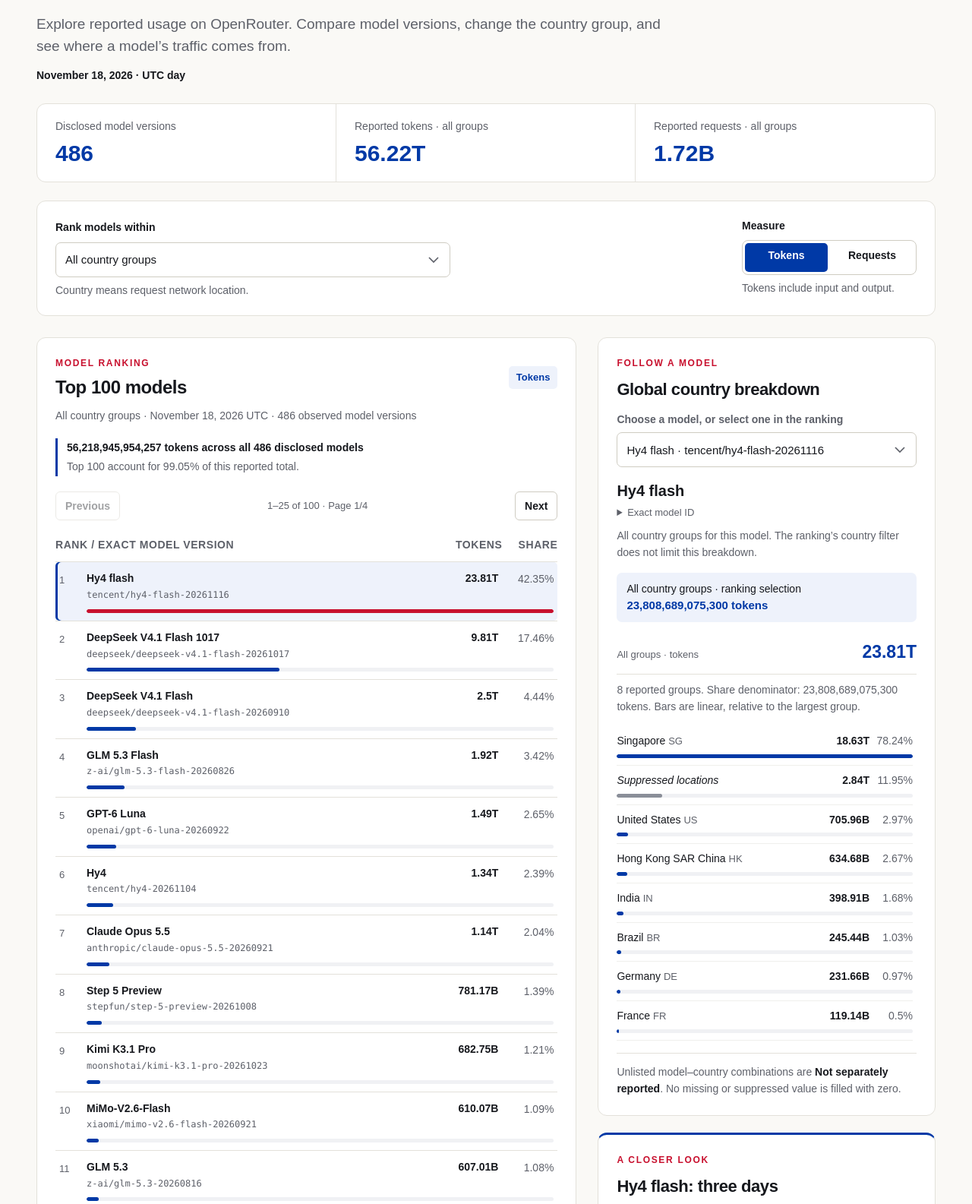
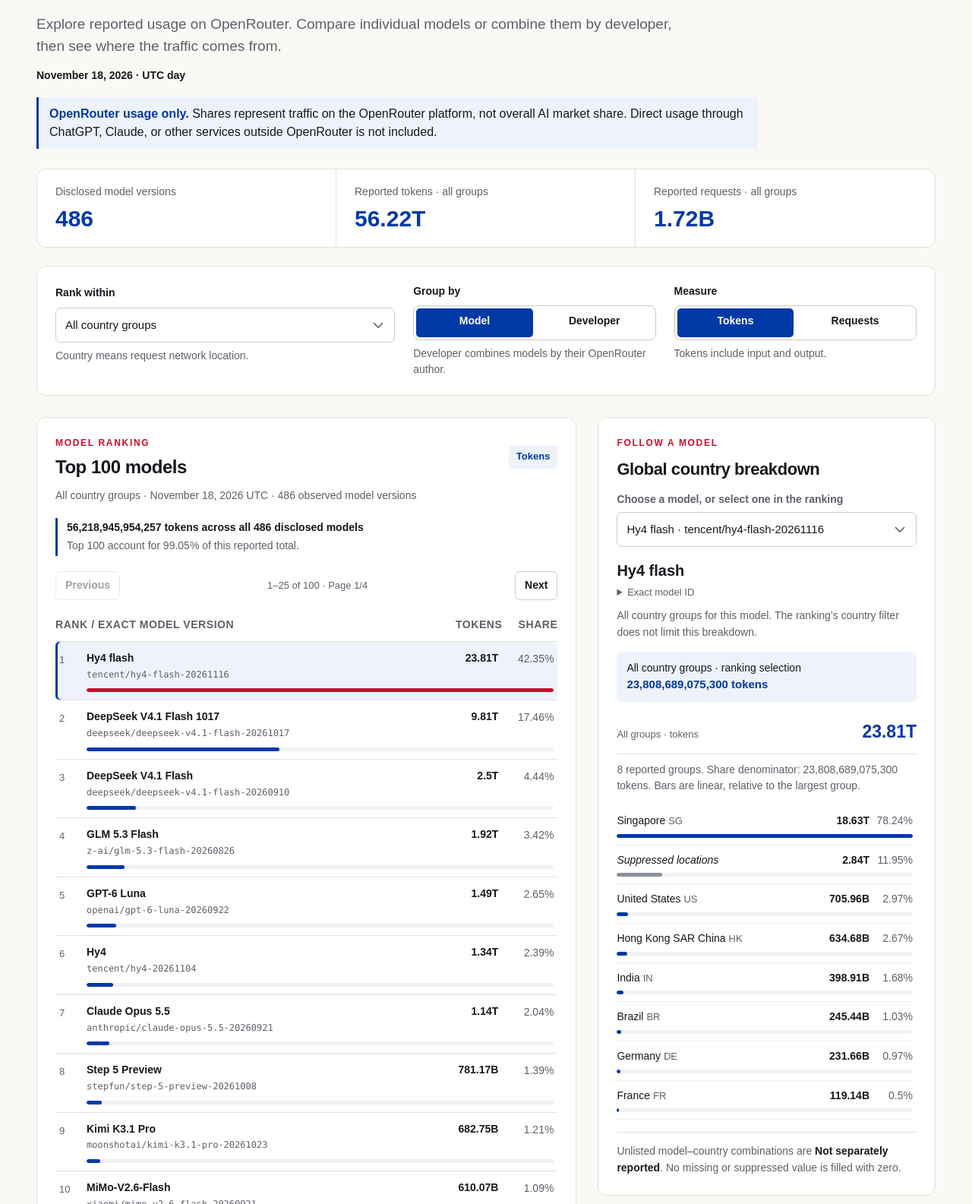
Before and after one commit to SherryFu0315/cis4394-agentic-ai, a plain HTML site: page model-usage/index.html in a window 1280 px wide. Shown: the part 290-1875 px from the top of the page at 76% size. Drawn offline with Linux system fonts and the light colour scheme.

Commit message:
Add developer grouping and clarify OpenRouter usage scope

```diff
--- a/model-usage/explorer.js
+++ b/model-usage/explorer.js
@@ -33,6 +33,28 @@
     if (code === 'unknown') return 'Unknown country';
     if (code === 'T1') return 'Tor network (T1)';
     try { return new Intl.DisplayNames(['en'], { type: 'region' }).of(code) || code; } catch (_) { return code; }
+  }
+  const DEVELOPER_NAMES = {
+    openai: 'OpenAI', anthropic: 'Anthropic', tencent: 'Tencent', deepseek: 'DeepSeek',
+    google: 'Google', microsoft: 'Microsoft', amazon: 'Amazon', nvidia: 'NVIDIA',
+    'x-ai': 'xAI', 'z-ai': 'Z.ai', qwen: 'Qwen', minimax: 'MiniMax', mistralai: 'Mistral AI',
+    moonshotai: 'Moonshot AI', xiaomi: 'Xiaomi', cohere: 'Cohere', perplexity: 'Perplexity',
+    meta: 'Meta', 'meta-llama': 'Meta Llama', alibaba: 'Alibaba', bytedance: 'ByteDance',
+    'bytedance-seed': 'ByteDance Seed', baidu: 'Baidu', stepfun: 'StepFun', typesafe: 'TypeSafe'
+  };
+  /** OpenRouter author namespaces, not inference hosts or inferred parent companies.
+   * Remap existing observations only; no unreported country cells are created. */
+  function groupByDeveloper(data) {
+    const models = [], indices = new Map();
+    const modelIndices = data.models.map(model => {
+      const id = model.id.split('/')[0];
+      if (!indices.has(id)) {
+        indices.set(id, models.length);
+        models.push({ id, name: DEVELOPER_NAMES[id] || id, provider: id, modelCount: 0 });
+      }
+      const index = indices.get(id); models[index].modelCount += 1; return index;
+    });
+    return { ...data, models, rows: data.rows.map(row => [modelIndices[row[0]], row[1], row[2], row[3]]) };
   }
   /** Returns observed model rows, a full-group denominator, and top-N coverage. Never expands missing cells. */
   function rankModels(data, country = ALL_COUNTRIES, metric = 'tokens', limit = 100) {
@@ -110,7 +132,13 @@
       if (status) status.textContent = 'The local snapshot is unavailable. Please reload this page.';
       return;
     }
-    const state = { country: ALL_COUNTRIES, metric: 'tokens', page: 1, modelId: data.models.some(m => m.id === DEFAULT_MODEL_ID) ? DEFAULT_MODEL_ID : data.models[0]?.id };
+    const state = { country: ALL_COUNTRIES, metric: 'tokens', grouping: 'model', page: 1, modelId: data.models.some(m => m.id === DEFAULT_MODEL_ID) ? DEFAULT_MODEL_ID : data.models[0]?.id };
+    const developerData = groupByDeveloper(data);
+    state.developerId = state.modelId?.split('/')[0];
+    const isDeveloper = () => state.grouping === 'developer';
+    const activeData = () => isDeveloper() ? developerData : data;
+    const selectedId = () => isDeveloper() ? state.developerId : state.modelId;
+    const entityName = () => isDeveloper() ? 'developer' : 'model';
     const el = id => doc.getElementById(id);
     const node = (tag, className, text) => { const n = doc.createElement(tag); if (className) n.className = className; if (text !== undefined) n.textContent = text; return n; };
     const titleMetric = () => state.metric === 'tokens' ? 'Tokens' : 'Requests';
@@ -122,7 +150,8 @@
       track.append(fill); track.setAttribute('aria-hidden', 'true'); return track;
     }
     function setModel(id, fromRanking = false) {
-      state.modelId = id; el('model-select').value = id;
+      if (isDeveloper()) state.developerId = id; else state.modelId = id;
+      el('model-select').value = id;
       doc.querySelectorAll('.model-button').forEach(button => button.setAttribute('aria-pressed', String(button.dataset.modelId === id)));
       renderBreakdown();
       if (fromRanking && doc.defaultView && doc.defaultView.matchMedia('(max-width: 800px)').matches) {
@@ -130,13 +159,29 @@
         el('breakdown-title').focus({ preventScroll: true });
       }
     }
+    function renderGrouping() {
+      const entity = entityName();
+      el('ranking-eyebrow').textContent = isDeveloper() ? 'Developer ranking' : 'Model ranking';
+      el('entity-column').textContent = isDeveloper() ? 'Rank / model developer' : 'Rank / exact model version';
+      el('follow-entity').textContent = 'Follow a ' + entity;
+      el('entity-select-label').textContent = 'Choose a ' + entity + ', or select one in the ranking';
+      el('entity-id-label').textContent = isDeveloper() ? 'Included model namespace' : 'Exact model ID';
+      el('breakdown-scope').textContent = 'All country groups for this ' + entity + '. The ranking’s country filter does not limit this breakdown.';
+      el('missing-entity').textContent = isDeveloper() ? 'developer' : 'model';
+      el('ranking-caption').textContent = 'Bars use a linear scale relative to the leading ' + entity + ' in this selection, unchanged across pages. Share uses all reported usage in the selected country group, including entries outside the top 100.';
+      const select = el('model-select'); select.replaceChildren();
+      activeData().models.slice().sort((a, b) => compareID(a.name, b.name) || compareID(a.id, b.id)).forEach(model => {
+        const option = node('option', '', model.name + ' · ' + model.id + (isDeveloper() ? '/*' : '')); option.value = model.id; select.append(option);
+      });
+      select.value = selectedId();
+    }
     function renderRanking() {
-      const ranking = rankModels(data, state.country, state.metric, 100), page = paginate(ranking.rows, state.page, PAGE_SIZE);
+      const ranking = rankModels(activeData(), state.country, state.metric, 100), page = paginate(ranking.rows, state.page, PAGE_SIZE);
       state.page = page.page;
-      el('ranking-title').textContent = ranking.shownCount < 100 ? 'Top ' + ranking.shownCount + ' reported models' : 'Top 100 models';
+      el('ranking-title').textContent = 'Top ' + ranking.shownCount + (ranking.shownCount < 100 ? ' reported ' : ' ') + entityName() + 's';
       el('ranking-unit').textContent = titleMetric(); el('value-column').textContent = titleMetric();
-      el('ranking-context').textContent = groupName() + ' · ' + dateLabel(data.date_utc) + ' UTC · ' + formatNumber(ranking.modelCount) + ' observed model versions';
-      el('ranking-denominator').textContent = formatNumber(ranking.denominator) + ' ' + measure() + ' across all ' + ranking.modelCount + ' disclosed models';
+      el('ranking-context').textContent = groupName() + ' · ' + dateLabel(data.date_utc) + ' UTC · ' + formatNumber(ranking.modelCount) + (isDeveloper() ? ' observed developers' : ' observed model versions');
+      el('ranking-denominator').textContent = formatNumber(ranking.denominator) + ' ' + measure() + ' across all ' + ranking.modelCount + ' disclosed ' + entityName() + 's';
       el('ranking-coverage').textContent = 'Top ' + ranking.shownCount + ' account for ' + formatShare(ranking.topShare) + ' of this reported total.';
       doc.querySelectorAll('.page-description').forEach(n => { n.textContent = page.start + '–' + page.end + ' of ' + page.total + ' · Page ' + page.page + '/' + page.pages; });
       doc.querySelectorAll('.page-prev').forEach(n => { n.disabled = page.page <= 1; });
@@ -145,11 +190,11 @@
       const maximum = ranking.rows[0]?.value || 0;
       page.items.forEach(row => {
         const li = node('li', 'ranking-row'), button = node('button', 'model-button'), line = node('span', 'model-line');
-        button.type = 'button'; button.dataset.modelId = row.id; button.setAttribute('aria-pressed', String(row.id === state.modelId));
+        button.type = 'button'; button.dataset.modelId = row.id; button.setAttribute('aria-pressed', String(row.id === selectedId()));
         button.setAttribute('aria-label', 'Rank ' + row.rank + ': ' + row.name + ', ' + row.id + ', ' + formatNumber(row.value) + ' ' + measure() + ', ' + formatShare(row.share) + ' of this group. Show global country breakdown.');
         button.title = row.id + '\n' + formatNumber(row.value) + ' ' + measure();
         line.append(node('span', 'rank-number', String(row.rank)));
-        const label = node('span', 'model-label'); label.append(node('span', 'model-name', row.name), node('span', 'model-canonical', row.id));
+        const label = node('span', 'model-label'); label.append(node('span', 'model-name', row.name), node('span', 'model-canonical', row.id + (isDeveloper() ? '/*' : '')));
         const value = node('span', 'model-value', formatCompact(row.value)); value.title = formatNumber(row.value) + ' ' + measure();
         line.append(label, value, node('span', 'model-share', formatShare(row.share))); button.append(line, bar(row.value, maximum));
         button.addEventListener('click', () => setModel(row.id, true)); li.append(button); list.append(li);
@@ -157,9 +202,9 @@
       el('ranking-empty').hidden = ranking.rows.length !== 0;
     }
     function renderBreakdown() {
-      const model = data.models.find(m => m.id === state.modelId), result = countryBreakdown(data, state.modelId, state.metric);
-      el('selected-model-name').textContent = model?.name || state.modelId; el('selected-model-id').textContent = state.modelId;
-      const selected = observation(data, state.modelId, state.country, state.metric), callout = el('selection-observation');
+      const id = selectedId(), model = activeData().models.find(m => m.id === id), result = countryBreakdown(activeData(), id, state.metric);
+      el('selected-model-name').textContent = model?.name || id; el('selected-model-id').textContent = id + (isDeveloper() ? '/* · ' + model.modelCount + ' model IDs in this snapshot' : '');
+      const selected = observation(activeData(), id, state.country, state.metric), callout = el('selection-observation');
       callout.classList.toggle('is-missing', selected === null); callout.replaceChildren(node('span', '', groupName() + ' · ranking selection'), node('strong', '', selected === null ? 'Not separately reported' : formatNumber(selected) + ' ' + measure()));
       el('breakdown-total-label').textContent = 'All groups · ' + measure(); el('breakdown-total').textContent = formatCompact(result.total); el('breakdown-total').title = formatNumber(result.total);
       el('breakdown-caption').textContent = result.rows.length + ' reported groups. Share denominator: ' + formatNumber(result.total) + ' ' + measure() + '. ' + (result.total === 0 ? 'Shares are N/A because the reported total is zero.' : 'Bars are linear, relative to the largest group.');
@@ -190,10 +235,13 @@
       el('stat-requests').textContent = formatCompact(requests); el('stat-requests').title = formatNumber(requests) + ' requests';
       el('snapshot-date').textContent = dateLabel(data.date_utc) + ' · UTC day';
       buildCountryOptions(data).forEach(c => { const option = node('option', '', c.name + (c.code.length === 2 && c.name !== c.code ? ' (' + c.code + ')' : '')); option.value = c.code; el('country-select').append(option); });
-      data.models.slice().sort((a, b) => compareID(a.name, b.name) || compareID(a.id, b.id)).forEach(model => { const option = node('option', '', model.name + ' · ' + model.id); option.value = model.id; el('model-select').append(option); });
-      el('model-select').value = state.modelId;
+      renderGrouping();
       el('country-select').addEventListener('change', event => { state.country = event.target.value; state.page = 1; renderRanking(); renderBreakdown(); });
       el('model-select').addEventListener('change', event => setModel(event.target.value));
+      doc.querySelectorAll('input[name=grouping]').forEach(input => input.addEventListener('change', event => {
+        if (!event.target.checked) return; state.grouping = event.target.value; state.page = 1;
+        renderGrouping(); renderRanking(); renderBreakdown();
+      }));
       doc.querySelectorAll('input[name=metric]').forEach(input => input.addEventListener('change', event => {
         if (!event.target.checked) return; state.metric = event.target.value; state.page = 1;
         el('metric-help').textContent = state.metric === 'tokens' ? 'Tokens include input and output.' : 'Requests are API calls, not unique users.';
@@ -212,5 +260,5 @@
       if (typeof console !== 'undefined') console.error(error);
     }
   }
-  return { DEFAULT_MODEL_ID, ALL_COUNTRIES, PAGE_SIZE, rankModels, paginate, countryBreakdown, observation, buildCountryOptions, recentTrend, formatNumber, formatCompact, formatShare, init };
+  return { DEFAULT_MODEL_ID, ALL_COUNTRIES, PAGE_SIZE, groupByDeveloper, rankModels, paginate, countryBreakdown, observation, buildCountryOptions, recentTrend, formatNumber, formatCompact, formatShare, init };
 });
--- a/model-usage/index.html
+++ b/model-usage/index.html
@@ -23,8 +23,9 @@
     <div class="page-intro">
       <p class="eyebrow">AI in use</p>
       <div class="intro-heading"><h1>Which models are people using?</h1><span class="snapshot-badge">Daily snapshot · Not live</span></div>
-      <p class="lede">Explore reported usage on OpenRouter. Compare model versions, change the country group, and see where a model’s traffic comes from.</p>
+      <p class="lede">Explore reported usage on OpenRouter. Compare individual models or combine them by developer, then see where the traffic comes from.</p>
       <p class="snapshot-date" id="snapshot-date">November 18, 2026 · UTC day</p>
+      <p class="platform-scope"><strong>OpenRouter usage only.</strong> Shares represent traffic on the OpenRouter platform, not overall AI market share. Direct usage through ChatGPT, Claude, or other services outside OpenRouter is not included.</p>
     </div>
     <p id="app-status" class="status-message" role="status">Loading the local data snapshot…</p>
     <noscript><p class="status-message">Enable JavaScript to explore the snapshot. The page uses a bundled data file; it does not call a live API.</p></noscript>
@@ -35,32 +36,33 @@
         <div><span class="stat-label">Reported requests · all groups</span><strong id="stat-requests"></strong></div>
       </div>
       <section class="controls-panel" aria-label="Explore the snapshot">
-        <div class="country-control"><label for="country-select">Rank models within</label><select id="country-select" aria-describedby="country-help"></select><p id="country-help">Country means request network location.</p></div>
+        <div class="country-control"><label for="country-select">Rank within</label><select id="country-select" aria-describedby="country-help"></select><p id="country-help">Country means request network location.</p></div>
+        <fieldset class="metric-control grouping-control"><legend>Group by</legend><div class="metric-switch"><label><input type="radio" name="grouping" value="model" checked><span>Model</span></label><label><input type="radio" name="grouping" value="developer"><span>Developer</span></label></div><p>Developer combines models by their OpenRouter author.</p></fieldset>
         <fieldset class="metric-control"><legend>Measure</legend><div class="metric-switch"><label><input type="radio" name="metric" value="tokens" checked><span>Tokens</span></label><label><input type="radio" name="metric" value="requests"><span>Requests</span></label></div><p id="metric-help">Tokens include input and output.</p></fieldset>
       </section>
       <div class="explorer-grid">
         <section class="ranking-panel" aria-labelledby="ranking-title">
-          <div class="section-heading"><div><p class="eyebrow">Model ranking</p><h2 id="ranking-title">Top 100 models</h2></div><span class="unit-chip" id="ranking-unit">Tokens</span></div>
+          <div class="section-heading"><div><p class="eyebrow" id="ranking-eyebrow">Model ranking</p><h2 id="ranking-title">Top 100 models</h2></div><span class="unit-chip" id="ranking-unit">Tokens</span></div>
           <p class="section-note" id="ranking-context"></p>
           <div class="denominator-note"><strong id="ranking-denominator"></strong><span id="ranking-coverage"></span></div>
           <div class="pagination top-pagination" aria-label="Ranking pages"><button type="button" class="page-prev">Previous</button><span class="page-description" aria-live="polite"></span><button type="button" class="page-next">Next</button></div>
-          <div class="ranking-columns" aria-hidden="true"><span>Rank / exact model version</span><span id="value-column">Tokens</span><span>Share</span></div>
+          <div class="ranking-columns" aria-hidden="true"><span id="entity-column">Rank / exact model version</span><span id="value-column">Tokens</span><span>Share</span></div>
           <ol id="ranking-list" class="ranking-list"></ol>
           <p id="ranking-empty" class="empty-state" hidden>Not separately reported for this country group.</p>
           <div class="pagination bottom-pagination" aria-label="Ranking pages"><button type="button" class="page-prev">Previous</button><span class="page-description"></span><button type="button" class="page-next">Next</button></div>
-          <p class="chart-caption">Bars use a linear scale relative to the leading model in this selection, unchanged across pages. Share uses every disclosed model in the selected country group, including models outside the top 100.</p>
+          <p class="chart-caption" id="ranking-caption">Bars use a linear scale relative to the leading model in this selection, unchanged across pages. Share uses all reported usage in the selected country group, including entries outside the top 100.</p>
         </section>
-        <aside class="detail-column" aria-label="Model details">
+        <aside class="detail-column" aria-label="Selection details">
           <section class="breakdown-panel" aria-labelledby="breakdown-title">
-            <p class="eyebrow">Follow a model</p><h2 id="breakdown-title" tabindex="-1">Global country breakdown</h2>
-            <label for="model-select" class="select-label">Choose a model, or select one in the ranking</label><select id="model-select"></select>
-            <div class="selected-model" aria-live="polite"><h3 id="selected-model-name"></h3><details class="id-details"><summary>Exact model ID</summary><code id="selected-model-id"></code></details></div>
-            <p class="scope-note">All country groups for this model. The ranking’s country filter does not limit this breakdown.</p>
+            <p class="eyebrow" id="follow-entity">Follow a model</p><h2 id="breakdown-title" tabindex="-1">Global country breakdown</h2>
+            <label for="model-select" class="select-label" id="entity-select-label">Choose a model, or select one in the ranking</label><select id="model-select"></select>
+            <div class="selected-model" aria-live="polite"><h3 id="selected-model-name"></h3><details class="id-details"><summary id="entity-id-label">Exact model ID</summary><code id="selected-model-id"></code></details></div>
+            <p class="scope-note" id="breakdown-scope">All country groups for this model. The ranking’s country filter does not limit this breakdown.</p>
             <div class="selection-observation" id="selection-observation"></div>
             <div class="breakdown-total"><span id="breakdown-total-label"></span><strong id="breakdown-total"></strong></div>
             <p class="chart-caption" id="breakdown-caption"></p>
             <ul id="country-breakdown" class="country-breakdown"></ul>
-            <p class="missing-note">Unlisted model–country combinations are <strong>Not separately reported</strong>. No missing or suppressed value is filled with zero.</p>
+            <p class="missing-note">Unlisted <span id="missing-entity">model</span>–country combinations are <strong>Not separately reported</strong>. No missing or suppressed value is filled with zero.</p>
           </section>
           <section class="trend-panel" aria-labelledby="trend-title">
             <p class="eyebrow">A closer look</p><h2 id="trend-title">Hy4 flash: three days</h2>
@@ -74,7 +76,7 @@
       <section class="methods" aria-labelledby="methods-title">
         <div><p class="eyebrow">Read the data</p><h2 id="methods-title">What this snapshot can tell us</h2><p>These are requests and tokens processed through OpenRouter, not model downloads or unique users. A larger token count can reflect more requests, longer inputs, longer outputs, or a combination.</p></div>
         <div class="methods-details">
-          <details open><summary>Counting models and calculating shares</summary><p>Every canonical model ID is kept separate; versions are not merged. The ranking sums the selected measure over observed rows and sorts from largest to smallest, breaking ties by model ID. It shows up to 100 observed models, 25 per page. Its denominator includes all disclosed models in the selected group. Country shares use the selected model’s reported total across all groups.</p></details>
+          <details open><summary>Grouping models and calculating shares</summary><p>Model view keeps every canonical model ID separate. Developer view sums all observed models with the same OpenRouter author prefix: for example, openai/* becomes OpenAI and anthropic/* becomes Anthropic. These are model authors, not the providers hosting inference. Distinct author namespaces remain separate, even when they belong to the same parent company.</p><p>The ranking sums the selected measure over observed rows and sorts from largest to smallest, breaking ties by ID. It shows up to 100 models or developers, 25 per page. Switching the grouping preserves the total and share denominator for the selected country group. Country shares use the selected model’s or developer’s reported total across all groups. All shares describe usage within OpenRouter only.</p></details>
           <details><summary>Country groups, suppression, and missing observations</summary><p>Country refers to the request’s network location, not a person’s residence or nationality. “Suppressed country group” and “Unknown country” remain separate. Suppressed model IDs are excluded from model rankings. Published aggregates are retained without reconstructing hidden countries or models. A reported zero remains zero; an absent observation remains absent.</p></details>
           <details><summary>Source and snapshot timing</summary><p id="source-description">Source: OpenRouter’s licensed daily token volumes by request country.</p><p>Data are a dated snapshot, not a live feed. Recent figures can be revised; current coverage does not establish complete global AI usage.</p><p id="snapshot-captured"></p></details>
         </div>
```
Also changed, not shown: model-usage/explorer.css, 1 other file.
